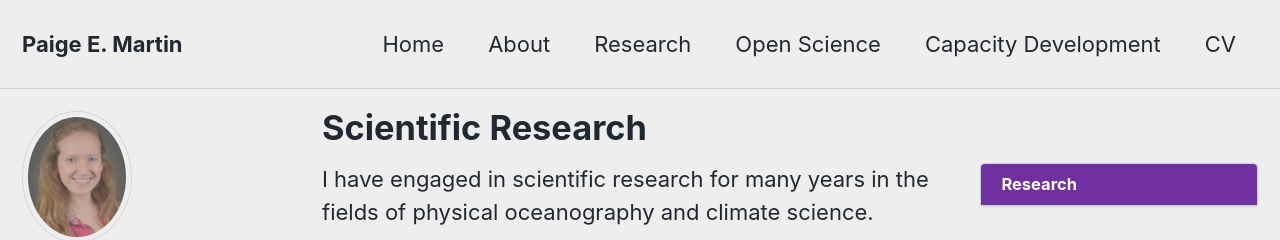
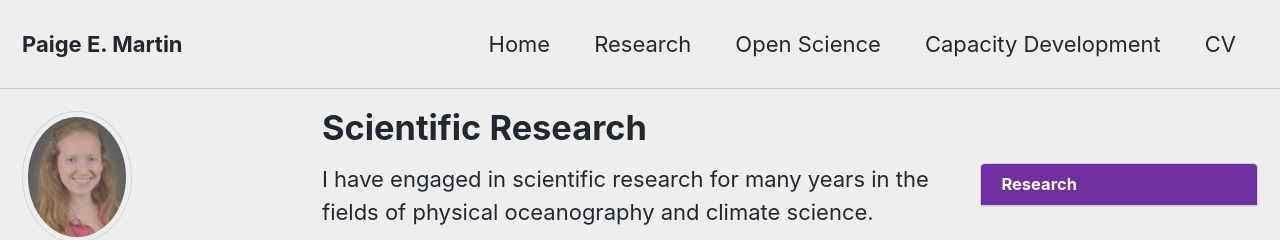
Before and after one commit to wanbint/wb, a Jekyll site: the page built from _pages/research.md, in a window 1280 px wide. Shown: the top 240 px of the page. Built offline with Jekyll 4.4.1, drawn with Linux system fonts in a browser that asks for light colours; cached includes are drawn as plain includes.

Commit message:
Update navigation.yml

```diff
--- a/_data/navigation.yml
+++ b/_data/navigation.yml
@@ -2,8 +2,6 @@
 main:
   - title: "Home"
     url: https://paigem.github.io
-  - title: "About"
-    url: #about
   - title: "Research"
     url: /research/
   - title: "Open Science"
```
